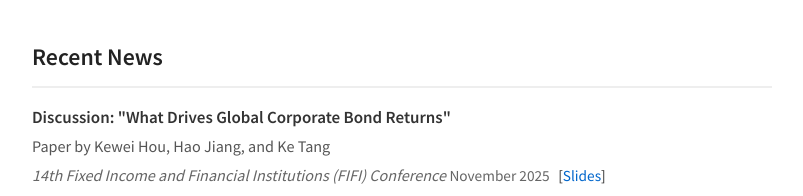
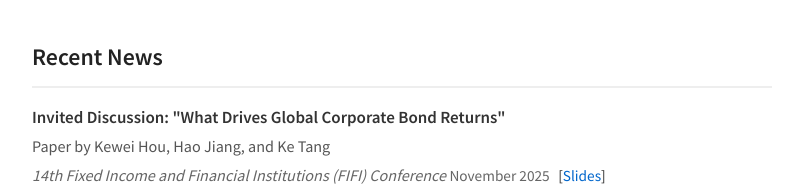
Before and after one commit to haiyueyu9410/haiyueyu9410.github.io, a plain HTML site: page index.html in a window 1280 px wide. Shown: the part 1469-1665 px from the top of the page, without its empty margins (238-1041 px from the left). Drawn offline with Linux system fonts and the light colour scheme.

Commit message:
Add Invited to discussion title
Co-Authored-By: Claude Opus 4.5 <noreply@anthropic.com>

```diff
--- a/index.html
+++ b/index.html
@@ -94,7 +94,7 @@
             <h2>Recent News</h2>
             <ul class="talks-list">
                 <li>
-                    <strong>Discussion: "What Drives Global Corporate Bond Returns"</strong><br>
+                    <strong>Invited Discussion: "What Drives Global Corporate Bond Returns"</strong><br>
                     <span class="talk-info">Paper by Kewei Hou, Hao Jiang, and Ke Tang</span><br>
                     <span class="venue">14th Fixed Income and Financial Institutions (FIFI) Conference</span> <span class="date">November 2025</span>
                     <span class="links">[<a href="talk/FIFI_2025.pdf">Slides</a>]</span>
```
